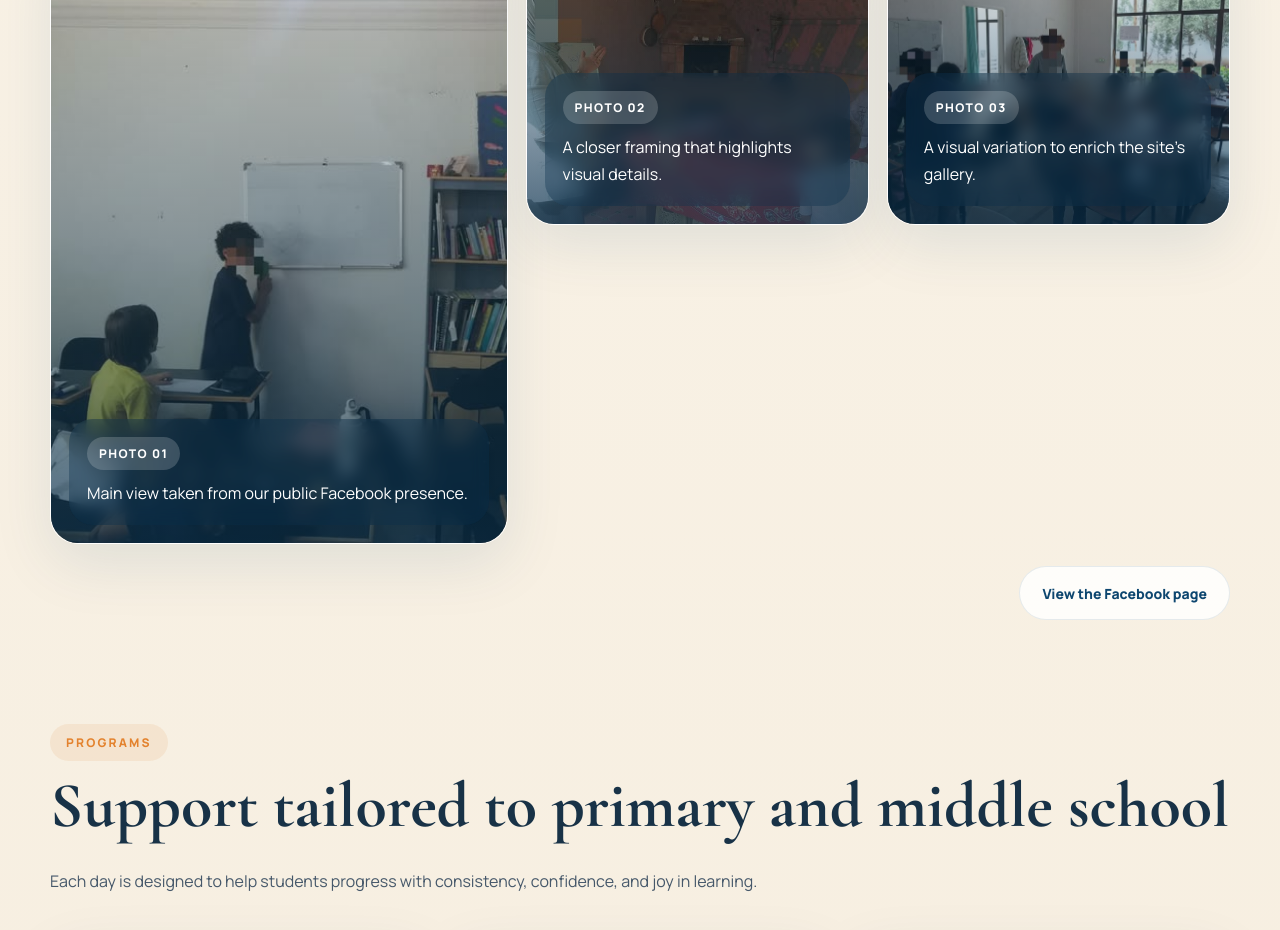
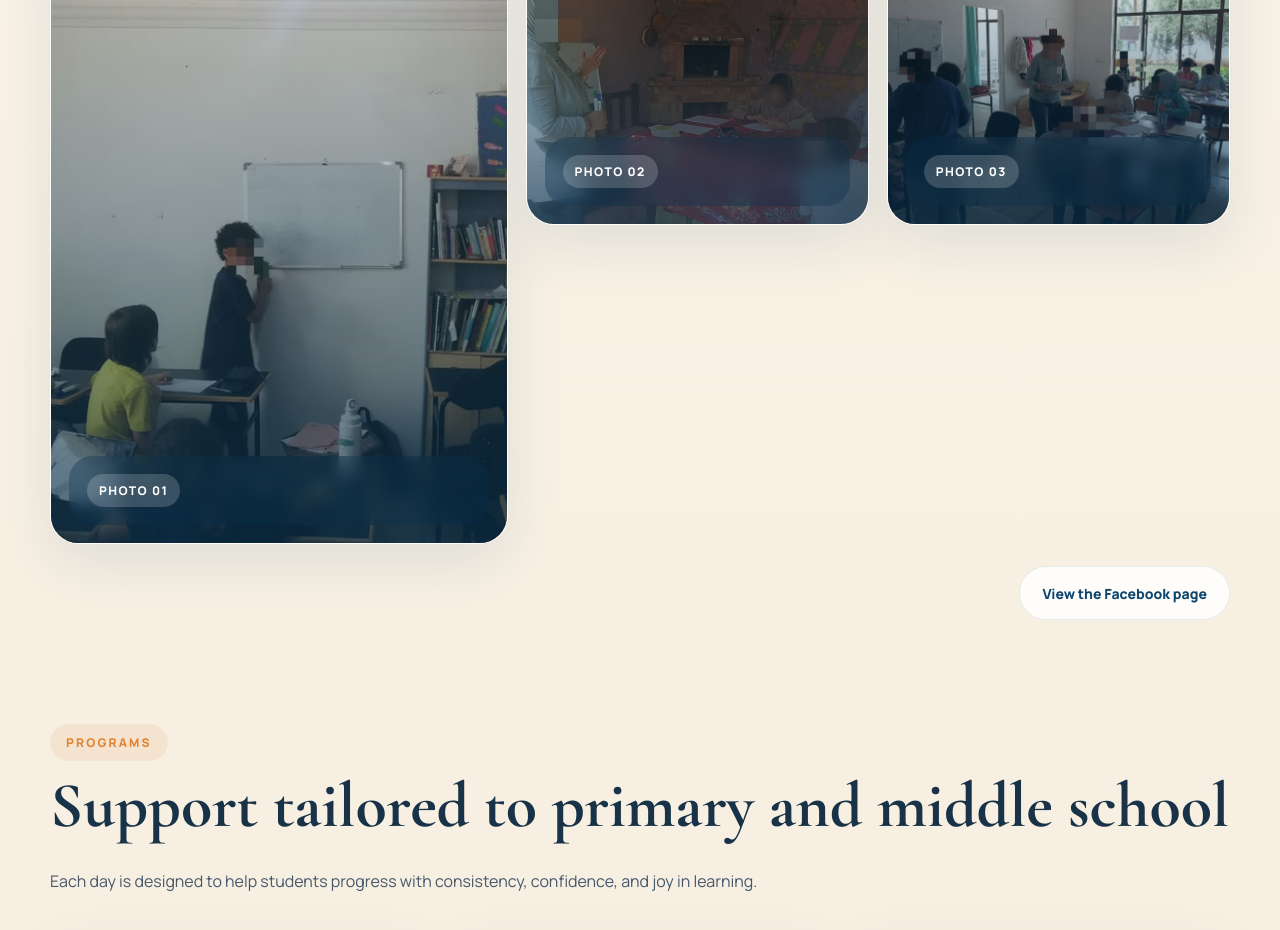
Before and after one commit to yahya1900/la-maison-du-savoir, a React (Vite) app: page / in a window 1280 px wide. Shown: the part 2940-3870 px from the top of the page. Built offline with nearby package versions, Linux system fonts and the light colour scheme.

Commit message:
Remove gallery photo descriptions

```diff
--- a/assets/translations.js
+++ b/assets/translations.js
@@ -157,17 +157,14 @@ export const siteTranslations = {
       cards: {
         one: {
           label: "Photo 01",
-          text: "Vue principale issue de notre présence Facebook.",
           alt: "Photo Facebook de La Maison du Savoir à Ghazoua"
         },
         two: {
           label: "Photo 02",
-          text: "Cadrage rapproché pour mettre en valeur les détails.",
           alt: "Détail d'une photo Facebook de La Maison du Savoir"
         },
         three: {
           label: "Photo 03",
-          text: "Variation visuelle pour enrichir la galerie du site.",
           alt: "Variation d'une photo Facebook de La Maison du Savoir"
         }
       }
@@ -406,17 +403,14 @@ export const siteTranslations = {
       cards: {
         one: {
           label: "Photo 01",
-          text: "Main view taken from our public Facebook presence.",
           alt: "Facebook photo of La Maison du Savoir in Ghazoua"
         },
         two: {
           label: "Photo 02",
-          text: "A closer framing that highlights visual details.",
           alt: "Closer detail from a Facebook photo of La Maison du Savoir"
         },
         three: {
           label: "Photo 03",
-          text: "A visual variation to enrich the site's gallery.",
           alt: "Visual variation from a Facebook photo of La Maison du Savoir"
         }
       }
@@ -655,17 +649,14 @@ export const siteTranslations = {
       cards: {
         one: {
           label: "صورة 01",
-          text: "اللقطة الرئيسية المأخوذة من حضورنا العمومي على فيسبوك.",
           alt: "صورة من فيسبوك لبيت المعرفة في غزوة"
         },
         two: {
           label: "صورة 02",
-          text: "إطار أقرب لإبراز بعض التفاصيل البصرية.",
           alt: "تفصيل مقرب من صورة فيسبوك لبيت المعرفة"
         },
         three: {
           label: "صورة 03",
-          text: "تنويع بصري يمنح المعرض حضورا أغنى داخل الموقع.",
           alt: "تنويع بصري من صورة فيسبوك لبيت المعرفة"
         }
       }
@@ -904,17 +895,14 @@ export const siteTranslations = {
       cards: {
         one: {
           label: "Foto 01",
-          text: "Vista principal tomada de nuestra presencia pública en Facebook.",
           alt: "Foto de Facebook de La Maison du Savoir en Ghazoua"
         },
         two: {
           label: "Foto 02",
-          text: "Un encuadre más cercano para destacar los detalles visuales.",
           alt: "Detalle cercano de una foto de Facebook de La Maison du Savoir"
         },
         three: {
           label: "Foto 03",
-          text: "Una variación visual para enriquecer la galería del sitio.",
           alt: "Variación visual de una foto de Facebook de La Maison du Savoir"
         }
       }
--- a/src/App.tsx
+++ b/src/App.tsx
@@ -472,7 +472,6 @@ function App() {
                 </div>
                 <div className="gallery-copy">
                   <span className="gallery-label">{card.label}</span>
-                  <p>{card.text}</p>
                 </div>
               </article>
             ))}
```
